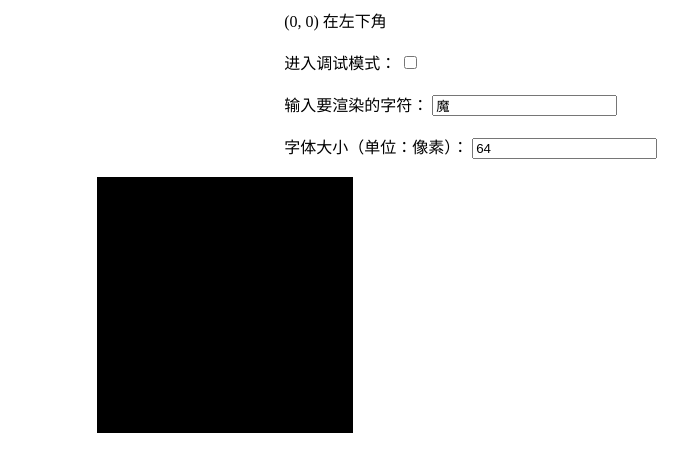
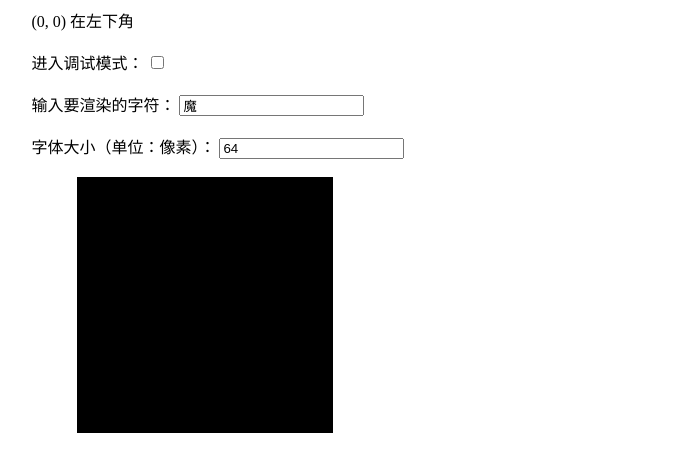
Before and after one commit to moyy/ts_arc, a website with bundled scripts: page index.html in a window 1280 px wide. Shown: the whole page, without its empty margins (103-791 px from the left). Built offline with nearby package versions, Linux system fonts and the light colour scheme; what opentype.js would draw is missing.

Commit message:
feat: 布局

```diff
--- a/index.html
+++ b/index.html
@@ -7,20 +7,20 @@
 </head>
 
 <body>
-    <label for="char" style="position: relative; left:30%;">(0, 0) 在左下角</label>
+    <label for="char" style="position: relative; left:10%;">(0, 0) 在左下角</label>
     <br><br>
 
-    <label for="dubug" style="position: relative; left:30%;">进入调试模式：</label>
-    <input type="checkbox" id="debug" value=false style="position: relative; left:30%;">
+    <label for="dubug" style="position: relative; left:10%;">进入调试模式：</label>
+    <input type="checkbox" id="debug" value=false style="position: relative; left:10%;">
     <br><br>
 
-    <label for="char" style="position: relative; left:30%;">输入要渲染的字符：</label>
-    <input type="text" id="char" value="魔" placeholder="输入一个字符" style="position: relative; left:30%;">
+    <label for="char" style="position: relative; left:10%;">输入要渲染的字符：</label>
+    <input type="text" id="char" value="魔" placeholder="输入一个字符" style="position: relative; left:10%;">
     <br><br>
-    <label for="char_size" style="position: relative; left:30%;">字体大小（单位：像素）：</label>
-    <input type="text" id="char_size" value="64" placeholder="大小：像素" style="position: relative; left:30%;">
+    <label for="char_size" style="position: relative; left:10%;">字体大小（单位：像素）：</label>
+    <input type="text" id="char_size" value="64" placeholder="大小：像素" style="position: relative; left:10%;">
     <br><br>
-    <canvas id="sdf-canvas" width="256" height="256" style="position: absolute; left: 200px; width:256px;height:256px;"></canvas>
+    <canvas id="sdf-canvas" width="256" height="256" style="position: absolute; left: 180px; width:256px;height:256px;"></canvas>
     <br><br>
     <div id="debug_canvas" style="display: none;">
         <form>
```
